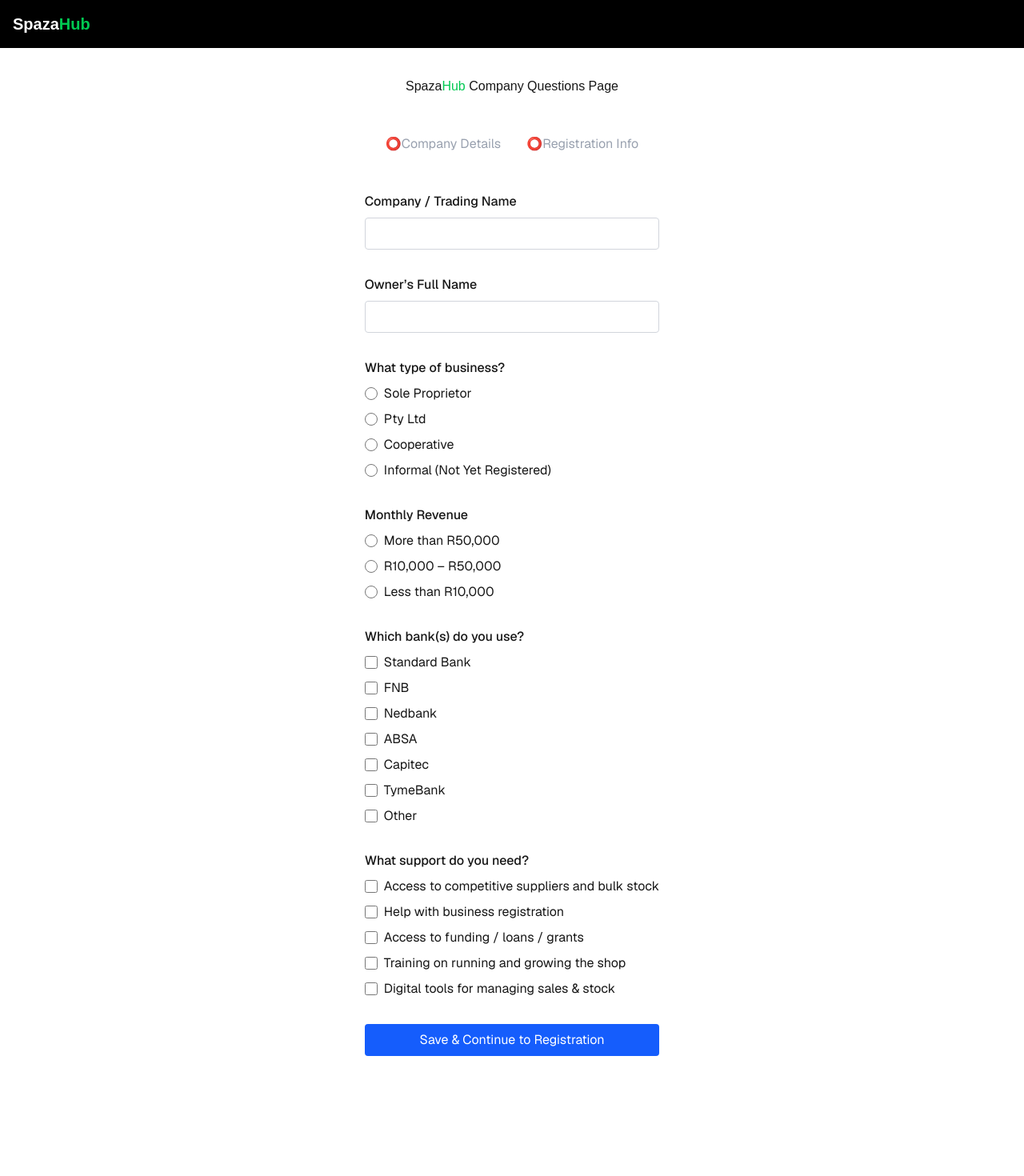
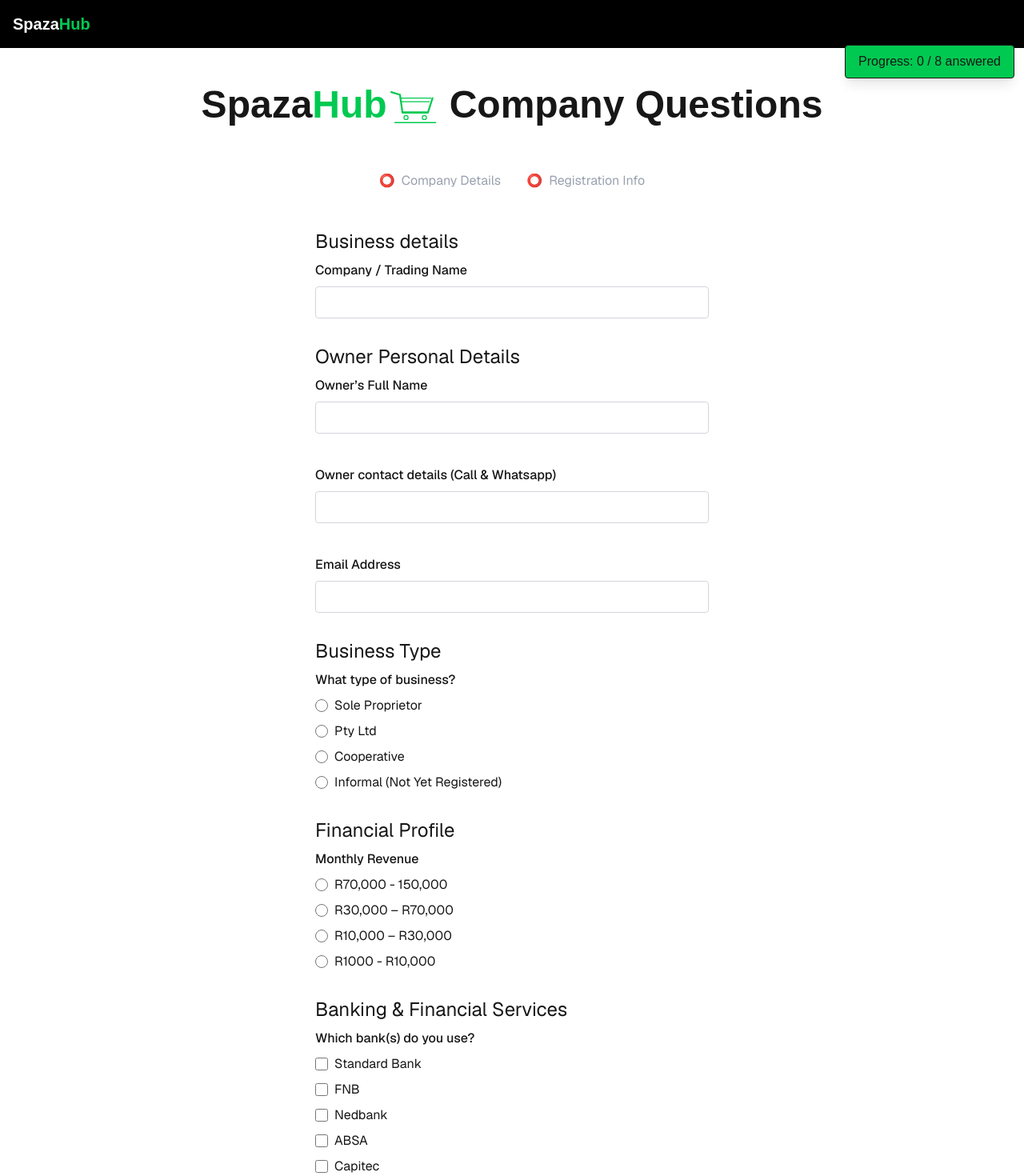
Before and after one commit to tony2tones/spazahub-questionnaire, a Next.js app: page /company-questions in a window 1280 px wide. Shown: the top 1470 px of the page at 80% size. Before the commit the page ends 1392 px from the top, so only its background shows below. Built offline with nearby package versions, Linux system fonts and the light colour scheme; no server answers.

Commit message:
Addded prettier format fixed completed issue added addiotnal questions from Q feedback added more styles

```diff
--- a/package.json
+++ b/package.json
@@ -13,6 +13,7 @@
     "@supabase/ssr": "^0.7.0",
     "@supabase/supabase-js": "^2.57.4",
     "next": "15.5.3",
+    "prettier": "^3.6.2",
     "react": "19.1.0",
     "react-dom": "19.1.0",
     "react-hook-form": "^7.62.0",
--- a/src/app/company-questions/page.tsx
+++ b/src/app/company-questions/page.tsx
@@ -1,10 +1,18 @@
 import { Questionnaire } from "@/app/components/Questionaire";
 import { SpazaCompanyQuestions } from "../spazaHub-questions/company-questions";
+import CartIcon from "@/components/ui/icons/CartIcon";
 
 export default function CompanyQuestionsPage() {
   return (
     <div className="flex flex-col items-center justify-center gap-8 p-8">
-      <h1>Spaza<span className="text-green-500">Hub</span> Company Questions Page</h1>
+      <h1 className="text-3xl sm:text-5xl font-bold flex items-center flex-wrap gap-2">
+        <span className="flex whitespace-nowrap items-center">
+          Spaza<span className="text-green-500">Hub</span>
+          <CartIcon width={70} height={70} color="#00c950" />
+        </span>
+        Company Questions
+      </h1>
+      {/* <h1>Spaza<span className="text-green-500">Hub</span> /h1> */}
       <Questionnaire
         spazaQuestions={SpazaCompanyQuestions}
         questionnaireType="company"
--- a/src/app/components/Questionaire.tsx
+++ b/src/app/components/Questionaire.tsx
@@ -2,7 +2,7 @@
 
 import { toast } from 'react-hot-toast';
 import { useForm } from "react-hook-form";
-import { useMemo, useState } from "react";
+import { useEffect, useMemo, useState } from "react";
 import Link from "next/link";
 import { Question } from "../types";
 import { supabase } from "../lib/superbaseClient";
@@ -11,8 +11,8 @@ import { useQuestionnaireStore } from "@/app/store/questionnaire";
 interface QuestionnaireProps {
   spazaQuestions: Question[];
   questionnaireType: 'company' | 'registration' | 'supplier';
-  nextStepUrl?: string; // URL to navigate to after completion
-  isLinkedQuestionnaire?: boolean; // true for company+registration combo
+  nextStepUrl?: string;
+  isLinkedQuestionnaire?: boolean;
 }
 
 export function Questionnaire({
@@ -23,8 +23,8 @@ export function Questionnaire({
 }: QuestionnaireProps) {
 
   const [formSubmitted, setFormSubmitted] = useState(false);
+  const [isMounted, setIsMounted] = useState(false);
 
-  // Zustand store hooks
   const {
     setRecordId,
     getRecordId,
@@ -35,11 +35,15 @@ export function Questionnaire({
     getCompanyData
   } = useQuestionnaireStore();
 
-  // set default values for the form
+  // Mount effect
+  useEffect(() => {
+    setIsMounted(true);
+  }, []);
+
   const defaultValues = useMemo(() => {
     const dv: Record<string, unknown> = {};
     spazaQuestions.forEach((q) => {
-      if (q.inputType === "checkbox") dv[q.name] = []; // important
+      if (q.inputType === "checkbox") dv[q.name] = [];
       else dv[q.name] = "";
     });
     return dv;
@@ -55,23 +59,20 @@ export function Questionnaire({
         return !!val && val !== "";
     }).length;
 
-  // Helper that safely checks whether "Other" is selected for a given field
   const isOtherSelected = (fieldName: string) => {
     const val = watched[fieldName];
     if (!val) return false;
-    if (Array.isArray(val)) return val.includes("Other"); // checkbox group
-    if (typeof val === "string") return val === "Other"; // radio / text
+    if (Array.isArray(val)) return val.includes("Other");
+    if (typeof val === "string") return val === "Other";
     return false;
   };
 
   const onSubmit = async (answers: Record<string, unknown>) => {
-    // Replace "Other" with the custom text from fieldname_other if present
     Object.keys(answers).forEach((key) => {
       if (Array.isArray(answers[key]) && answers[key].includes("Other") && answers[`${key}_other`]) {
         answers[key] = answers[key].map((v: string) => (v === "Other" ? answers[`${key}_other`] : v));
         delete answers[`${key}_other`];
       }
-      // Optionally handle radio fields that might be "Other" too:
       if (typeof answers[key] === "string" && answers[key] === "Other" && answers[`${key}_other`]) {
         answers[key] = answers[`${key}_other`];
         delete answers[`${key}_other`];
@@ -80,7 +81,6 @@ export function Questionnaire({
 
     try {
       if (questionnaireType === 'company' && isLinkedQuestionnaire) {
-        // First step: Create new record with company data
         const submissionJson = {
           questionnaire_type: "spaza_combined",
           company_data: answers,
@@ -95,7 +95,6 @@ export function Questionnaire({
 
         if (error) throw error;
 
-        // Save to Zustand for next step
         setRecordId(data[0].id);
         saveCompanyData(answers);
         markStepComplete('company');
@@ -103,7 +102,6 @@ export function Questionnaire({
         toast.success('Company details saved! Please complete registration.');
 
       } else if (questionnaireType === 'registration' && isLinkedQuestionnaire) {
-        // Second step: Update existing record with registration data
         const recordId = getRecordId();
         const companyData = getCompanyData();
 
@@ -133,7 +131,6 @@ export function Questionnaire({
         toast.success('All questionnaires completed successfully!');
 
       } else {
-        // Standalone questionnaire (like supplier questions)
         const submissionJson = {
           questionnaire_type: questionnaireType,
           ...answers
@@ -157,23 +154,25 @@ export function Questionnaire({
     }
   };
 
-  // Check if this step is already completed
-  const stepCompleted = isStepComplete(questionnaireType);
+  // FIXED: Only check completion status after mount
+  const stepCompleted = isMounted && isStepComplete(questionnaireType);
+  const companyStepComplete = isMounted && isStepComplete('company');
+  const registrationStepComplete = isMounted && isStepComplete('registration');
 
   return (
     <>
     <div className="font-sans items-center justify-items-center p-4 relative">
-      {/* Progress indicator for linked questionnaires */}
+      {/* FIXED: Use mounted checks for progress indicator */}
       {isLinkedQuestionnaire && (
         <div className="mb-6 max-w-2xl mx-auto">
           <div className="flex items-center justify-center space-x-8">
-            <div className={`flex items-center space-x-2 ${isStepComplete('company') ? 'text-green-600' : 'text-gray-400'}`}>
-              {isStepComplete('company') ? ' ✅' : ' ⭕'}
-              <span>Company Details</span>
+            <div className={`flex items-center space-x-3 ${companyStepComplete ? 'text-green-600' : 'text-gray-400'}`}>
+              {companyStepComplete ? ' ✅' : ' ⭕'}
+              <span className='pl-2'>Company Details</span>
             </div>
-            <div className={`flex items-center space-x-2 ${isStepComplete('registration') ? 'text-green-600' : 'text-gray-400'}`}>
-              {isStepComplete('registration') ? ' ✅' : ' ⭕'}
-              <span>Registration Info</span>
+            <div className={`flex items-center space-x-3 ${registrationStepComplete ? 'text-green-600' : 'text-gray-400'}`}>
+              {registrationStepComplete ? ' ✅' : ' ⭕'}
+              <span className='pl-2'> Registration Info</span>
             </div>
           </div>
         </div>
@@ -206,6 +205,7 @@ export function Questionnaire({
         <form onSubmit={handleSubmit(onSubmit)} className="flex flex-col gap-8 max-w-2xl mx-auto p-6">
           {spazaQuestions.map((q) => (
             <div key={q.id} className="flex flex-col gap-2">
+              <h1 className='text-2xl'>{q.section}</h1>
               <label className="font-medium">{q.label}</label>
 
               {q.inputType === "text" && (
@@ -245,7 +245,6 @@ export function Questionnaire({
                       {option}
                     </label>
 
-                    {/* show free-text when "Other" is selected (safe check) */}
                     {option === "Other" && isOtherSelected(q.name) && (
                       <input
                         type="text"
@@ -260,7 +259,7 @@ export function Questionnaire({
             </div>
           ))}
 
-          <button type="submit" className="px-4 py-2 bg-blue-600 text-white rounded hover:bg-blue-700">
+          <button type="submit" className="px-4 py-2 bg-green-500 text-white rounded hover:bg-green-600 hover:cursor-pointer">
             {questionnaireType === 'company' && isLinkedQuestionnaire
               ? 'Save & Continue to Registration'
               : 'Submit'}
@@ -269,13 +268,14 @@ export function Questionnaire({
       )}
     </div>
 
-    {stepCompleted ??
-      <div className="fixed top-14 right-3 text-center mb-8 border text-gray-600 bg-green-500 rounded px-4 py-2 shadow-lg">
+    {/* FIXED: Changed ?? to && for proper conditional rendering */}
+    {!stepCompleted && (
+      <div className="fixed top-14 right-3 text-center mb-8 border  bg-green-500 rounded px-4 py-2 shadow-lg">
         <p>
           Progress: {answeredQuestions} / {totalQuestions} answered
         </p>
       </div>
-      }
+    )}
     </>
   );
 }
--- a/src/app/page.tsx
+++ b/src/app/page.tsx
@@ -10,9 +10,9 @@ export default function Home() {
           Welcome to the{" "}
                   <span className="flex items-center whitespace-nowrap">
           Spaza<span className="text-green-500">Hub</span>
-          <CartIcon width={40} height={40} color="#00c950" />
+          <CartIcon width={70} height={70} color="#00c950" />
         </span>
-          <h1>Questionnaire</h1>
+          Questionnaire
         </h1>
       </div>
 
@@ -31,12 +31,12 @@ export default function Home() {
           >
             Go to Company Questions
           </Link>
-          {/* <Link
+          <Link
             href="/supplier-questions"
             className="p-3 sm:p-4 bg-green-500 text-black rounded hover:bg-green-600 transition"
           >
-            Are you a supplier? Go to Supplier Questions
-          </Link> */}
+            Go to Supplier and Stock Questions
+          </Link>
         </div>
       </div>
     </section>
--- a/src/app/spazaHub-questions/company-questions.ts
+++ b/src/app/spazaHub-questions/company-questions.ts
@@ -4,7 +4,7 @@ import { Question } from "@/app/types";
 export const SpazaCompanyQuestions: Question[] = [
   {
     id: "1",
-    section: "Basic Information",
+    section: "Business details",
     name: "company_name",
     label: "Company / Trading Name",
     inputType: "text",
@@ -12,13 +12,27 @@ export const SpazaCompanyQuestions: Question[] = [
   },
   {
     id: "2",
-    section: "Basic Information",
+    section: "Owner Personal Details",
     name: "owner_name",
     label: "Owner’s Full Name",
     inputType: "text",
   },
   {
     id: "3",
+    section: "",
+    name: "owner_contact_details",
+    label: "Owner contact details (Call & Whatsapp)",
+    inputType: "text",
+  },
+  {
+    id: "4",
+    section: "",
+    name: "owner_contact_details",
+    label: "Email Address",
+    inputType: "text",
+  },
+  {
+    id: "5",
     section: "Business Type",
     name: "business_type",
     label: "What type of business?",
@@ -27,23 +41,24 @@ export const SpazaCompanyQuestions: Question[] = [
       "Sole Proprietor",
       "Pty Ltd",
       "Cooperative",
-        "Informal (Not Yet Registered)"
+      "Informal (Not Yet Registered)",
     ],
   },
   {
-    id: "4",
+    id: "6",
     section: "Financial Profile",
     name: "monthly_revenue",
     label: "Monthly Revenue",
     inputType: "radio",
     options: [
-        "More than R50,000",
-        "R10,000 – R50,000",
-        "Less than R10,000",
+      "R70,000 - 150,000",
+      "R30,000 – R70,000",
+      "R10,000 – R30,000",
+      "R1000 - R10,000",
     ],
   },
   {
-    id: "5",
+    id: "7",
     section: "Banking & Financial Services",
     name: "banks_used",
     label: "Which bank(s) do you use?",
@@ -55,21 +70,22 @@ export const SpazaCompanyQuestions: Question[] = [
       "ABSA",
       "Capitec",
       "TymeBank",
-        "Other"
+      "Other",
     ],
   },
   {
-    id: "6",
-    section: "Growth & Support Needs",
+    id: "8",
+    section: "The areas you would like us to support you in",
     name: "support_needs",
     label: "What support do you need?",
     inputType: "checkbox",
     options: [
-      "Access to competitive suppliers and bulk stock",
-      "Help with business registration",
-      "Access to funding / loans / grants",
-      "Training on running and growing the shop",
-      "Digital tools for managing sales & stock",
+      "Access to competitive suppliers and bulk stock ",
+      "Help with business registration/Compliance issues",
+      "Access to funding / loans / grants ",
+      "Training on running and growing the shop ",
+      "Digital tools for managing sales & stock ",
+      "Bookkeeping (Financial Reports) ",
     ],
   },
 ];
```
Also changed, not shown: 1 other file (tests, documents, lock files or other folders). Lines whose indentation alone changed are shown as unchanged.
